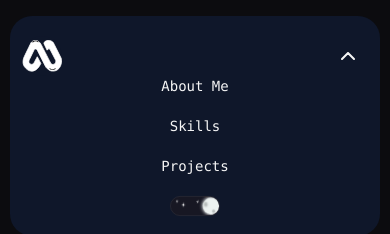
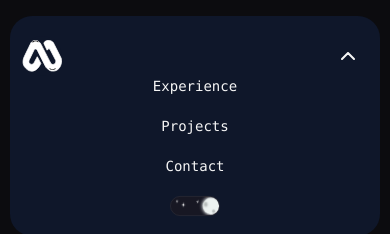
Before and after one commit to mahmoudabdelhadii/portfolio, a Next.js app: page / in a window 390 px wide. Both pictures are taken after a click on the button 348 px from the left and 44 px from the top of the page. Shown: the top 234 px of the page. Built offline with nearby package versions, Linux system fonts and the light colour scheme.

Commit message:
Fix button width for mobile, nav bar options and dynamic island

```diff
--- a/src/components/AboutMe.tsx
+++ b/src/components/AboutMe.tsx
@@ -5,8 +5,8 @@ import { BsGithub, BsLinkedin } from "react-icons/bs";
 import { AiOutlineMail } from "react-icons/ai";
 const AboutMe: React.FunctionComponent<any> = () => {
   return (
-    <div className="relative flex flex-col p-0 items-center justify-start min-h-screen h-max md:items-center md:justify-center md:h-fit md:min-h-fit md:w-full">
-      <div className="md:w-[80%]">
+    <div className="relative flex flex-col p-0 items-center justify-center min-h-screen h-max md:items-center md:justify-center md:h-fit md:min-h-fit md:w-full">
+      <div className="md:w-[80%] flex flex-col justify-center items-center">
         <div className="w-5/6 flex flex-col justify-center items-center gap-4 md:w-full md:flex-row md:justify-between md:items-center z-10">
           <div
             data-aos="fade-right"
@@ -20,7 +20,7 @@ const AboutMe: React.FunctionComponent<any> = () => {
           <div className="flex flex-col w-5/6 md:basis-1/2">
             <p
               data-aos="fade-left"
-              className=" text-black dark:text-slate-400 text-justify  overflow-auto"
+              className=" text-black dark:text-white text-justify  overflow-auto"
             >
               I am a software engineer with a BASc in Electrical and Computer
               Engineering from UBC, where I graduated with an International
@@ -32,7 +32,7 @@ const AboutMe: React.FunctionComponent<any> = () => {
               When I am not on my laptop, I love
               <br />
             </p>
-            <ul className="justify-start  text-left list-disc lg:mt-4 font  ">
+            <ul className="justify-start text-left list-disc lg:mt-4 font  ">
               <li className="ml-4">
                 {" "}
                 Playing Volleyball, Tennis, and Football{" "}
@@ -44,7 +44,7 @@ const AboutMe: React.FunctionComponent<any> = () => {
         </div>
         <div
           data-aos="fade-up"
-          className="flex w-full flex-col z-10 md:flex-row md:justify-between md:items-center md:w-1/2 gap-2 my-4"
+          className="flex w-5/6 flex-col z-10 md:flex-row md:justify-between md:items-center md:w-1/2 gap-2 my-4"
         >
           <div className="w-full md:basis-1/2 z-10">
             <StyledButton
--- a/src/components/Experience/index.tsx
+++ b/src/components/Experience/index.tsx
@@ -21,7 +21,7 @@ const Experience: React.FunctionComponent<any | false> = () => {
             </span>
           </h1>
         </div>
-        <div data-aos="left" className="w-full md:w-fit">
+        <div data-aos="left" className="w-5/6 md:w-fit">
           <StyledButton onClick={() => setShowPDF(true)}>
             Download Resume
           </StyledButton>
--- a/src/components/IntroSlide.tsx
+++ b/src/components/IntroSlide.tsx
@@ -41,7 +41,7 @@ const IntroSlide: React.FunctionComponent<any> = () => {
           application development and deployment, to data and model training
         </p>
 
-        <LinkStyle className="w-full md:w-fit" to="Skills">
+        <LinkStyle className="w-5/6 md:w-fit" to="Experience">
           Scroll for more
         </LinkStyle>
       </div>
--- a/src/components/Nav/DynamicIsland.tsx
+++ b/src/components/Nav/DynamicIsland.tsx
@@ -100,37 +100,37 @@ const DynamicIsland: React.FunctionComponent<NavProps> = ({
         <li className="">
           <Link
             className="text-white"
-            to="About Me"
+            to="Experience"
             spy={true}
             activeClass="active"
             smooth={true}
             duration={500}
           >
-            {"About Me"}
+            {"Experience"}
           </Link>
         </li>
         <li>
           <Link
             className="text-white"
-            to="Skills"
-            spy={true}
-            activeClass="active"
-            smooth={true}
-            duration={500}
-          >
-            {"Skills"}
-          </Link>
-        </li>
-        <li>
-          <Link
-            className="text-white"
-            to="Recent Projects"
+            to="Projects"
             spy={true}
             activeClass="active"
             smooth={true}
             duration={500}
           >
             {"Projects"}
+          </Link>
+        </li>
+        <li>
+          <Link
+            className="text-white"
+            to="Contact"
+            spy={true}
+            activeClass="active"
+            smooth={true}
+            duration={500}
+          >
+            {"Contact"}
           </Link>
         </li>
         <li>
--- a/src/components/Nav/index.tsx
+++ b/src/components/Nav/index.tsx
@@ -44,8 +44,8 @@ const Nav: React.FunctionComponent<NavProps> = ({ onChange, checked }) => {
       >
         <div className="hidden md:flex md:justify-center md:items-center md:basis-[70%] md:h-full md:gap-8">
           <LinkStyle to="Experience">Experience</LinkStyle>
-          <LinkStyle to="About Me">About Me</LinkStyle>
-          {/* <LinkStyle name="Projects" to="Projects" /> */}
+          {/* <LinkStyle to="About Me">About Me</LinkStyle> */}
+          <LinkStyle to="Projects">Projects</LinkStyle>
           <LinkStyle to="Contact">Contact</LinkStyle>
           {/* <LinkStyle name="Skills" to="Skills" />
         <LinkStyle name="Contact" to="Contact" /> */}
--- a/src/components/StyledButton.tsx
+++ b/src/components/StyledButton.tsx
@@ -10,7 +10,8 @@ export const LinkStyle: React.FunctionComponent<any> = ({ children, to }) => {
       activeClass="page-active"
       smooth={true}
       duration={500}
-      className="w-full"
+      offset={-100}
+      className="w-5/6"
     >
       <StyledButton children={children} />
     </Link>
```
